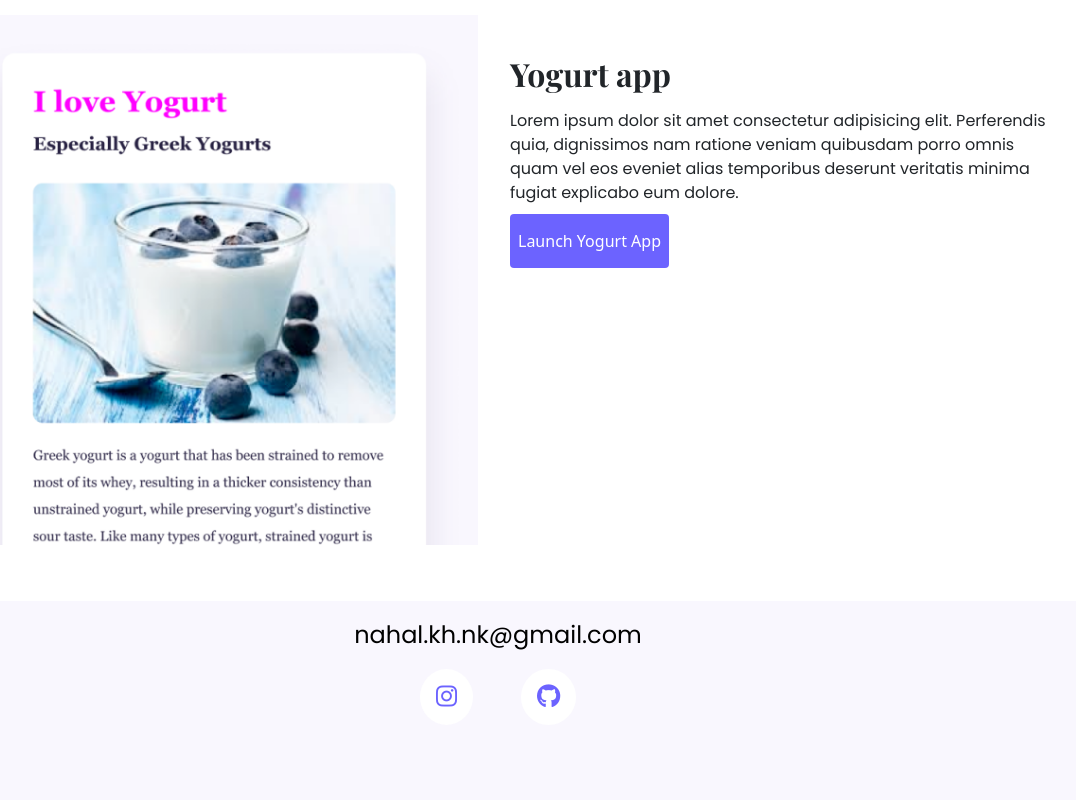
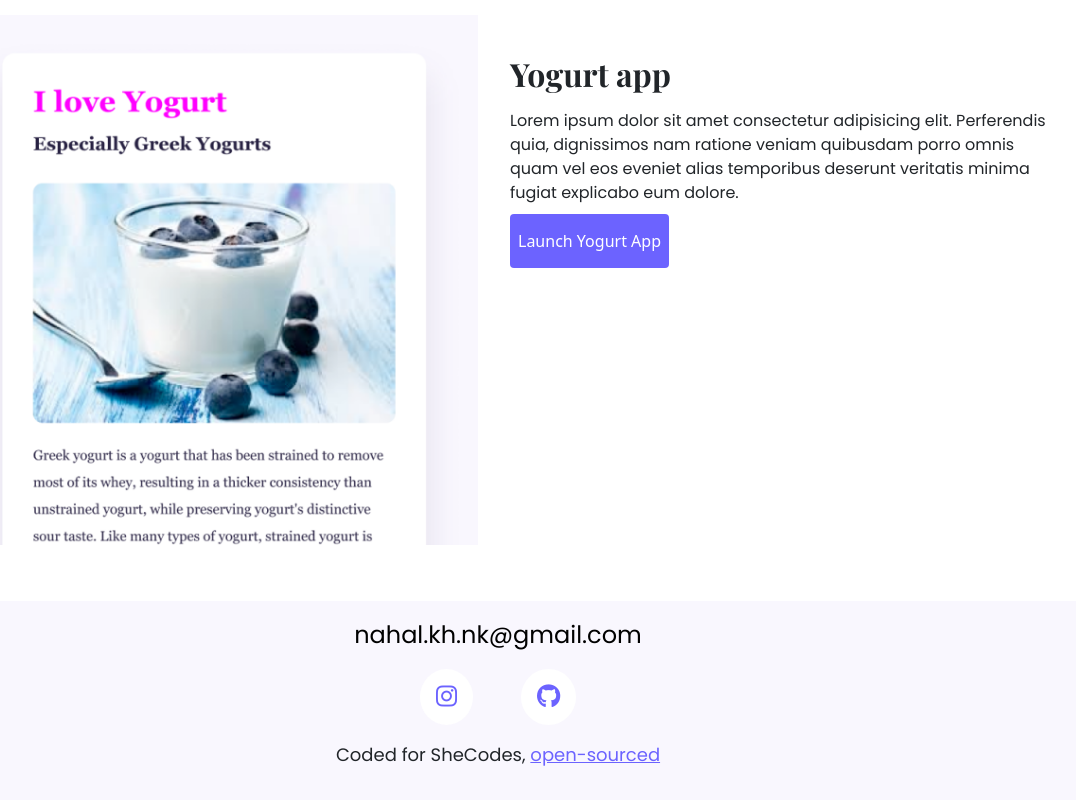
Before and after one commit to nellonsy/portfolio, a plain HTML site: page index.html in a window 1280 px wide. Shown: the part 1984-2784 px from the top of the page, without its empty margins (142-1218 px from the left). Before the commit the page ends 2725 px from the top, so only its background shows below. Drawn offline with nearby package versions, Linux system fonts and the light colour scheme.

Commit message:
adding link to repository

```diff
--- a/index.html
+++ b/index.html
@@ -137,6 +137,7 @@
           <a href="https://instagram.com/nellonsy" title="Instagram"><i class="fa-brands fa-instagram"></i></a>
           <a href="https://github.com/nellonsy" title="Github"><i class="fa-brands fa-github"></i></a>
         </div>
+        <p class="mt-3">Coded for SheCodes, <a href="https://github.com/nellonsy/portfolio">open-sourced</a></p>
 
       </footer>
     </div>
--- a/style.css
+++ b/style.css
@@ -116,7 +116,14 @@ h2{
     text-decoration: none !important;
     font-size: 24px;
 }
-
+.footer p{
+    font-size: 18px;
+}
+.footer p a{
+    font-size: 18px;
+    text-decoration: underline !important;
+    color: var(--button-color) !important;
+}
 .icons a{
     color: var(--button-color) !important;
     margin: 0 24px;
```
